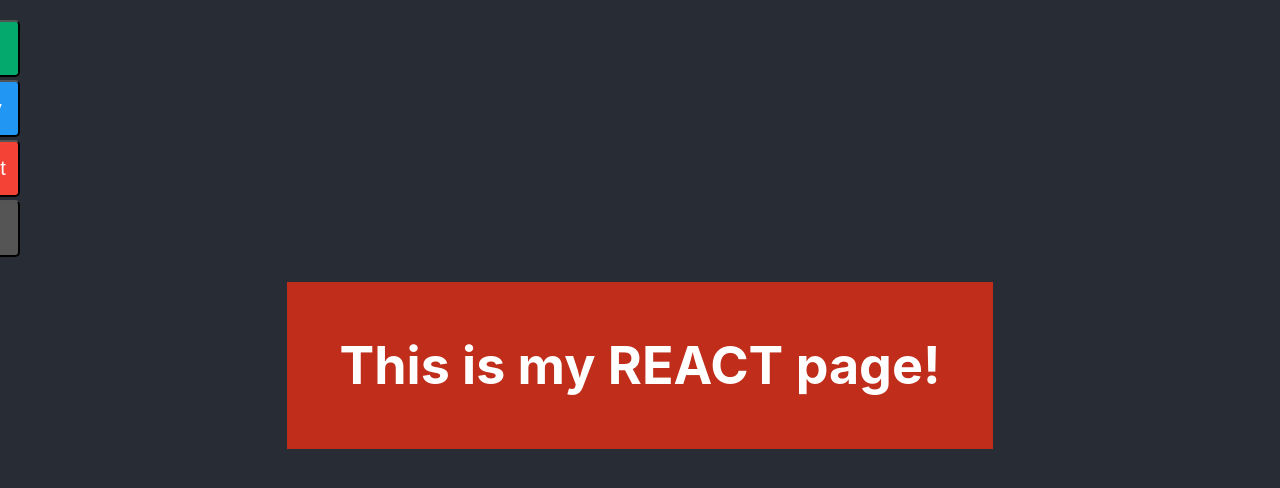
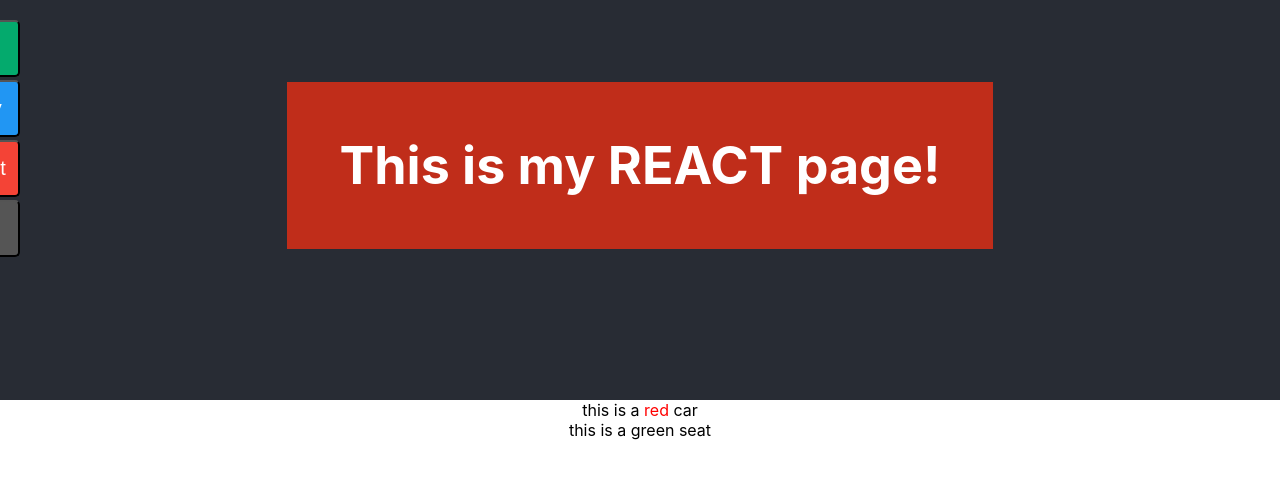
Before and after one commit to MLunnan/FunWithReact, a React (Create React App) app in the folder my-app/: page / in a window 1280 px wide. Shown: the top 488 px of the page. Built offline with nearby package versions, Linux system fonts and the light colour scheme.

Commit message:
lecure 3

```diff
--- a/my-app/src/App.css
+++ b/my-app/src/App.css
@@ -15,7 +15,7 @@
 
 .App-header {
   background-color: #282c34;
-  min-height: 100vh;
+  height: 25rem;
   display: flex;
   flex-direction: column;
   align-items: center;
--- a/my-app/src/App.js
+++ b/my-app/src/App.js
@@ -1,5 +1,4 @@
-import Sidenav from "./sidenav/sidenav";
-import Title from "./title/title";
+import { Sidenav, Title, Car } from "./components/export";
 import "./App.css";
 
 function App() {
@@ -9,6 +8,7 @@ function App() {
         <Title />
         <Sidenav />
       </header>
+      <Car carColor="red" />
     </div>
   );
 }
--- /dev/null
+++ b/my-app/src/components/car.jsx
@@ -0,0 +1,23 @@
+import React from 'react';
+
+const Car = (props) => {
+    return (
+        <div>
+            this is a
+            <span style={{color: props.carColor}}> {props.carColor} </span>
+            car
+            <Seat
+            seatColor="green"
+            showColor={true}/>
+        </div>
+    );
+}
+const Seat = (props) => {
+    return (
+        <div>
+            this is a {props.showColor ? props.seatColor : ""} seat
+        </div>
+    )
+}
+
+export default Car;
--- /dev/null
+++ b/my-app/src/components/export.jsx
@@ -0,0 +1,5 @@
+import Sidenav from "./sidenav/sidenav";
+import Title from "./title/title";
+import Car from "./car";
+
+export {Sidenav, Title, Car}
```
Also changed, not shown: my-app/src/components/sidenav/sidenav.css (renamed from my-app/src/sidenav/sidenav.css), my-app/src/components/sidenav/sidenav.jsx (renamed from my-app/src/sidenav/sidenav.jsx), my-app/src/components/title/title.css (renamed from my-app/src/title/title.css), my-app/src/components/title/title.jsx (renamed from my-app/src/title/title.jsx).
